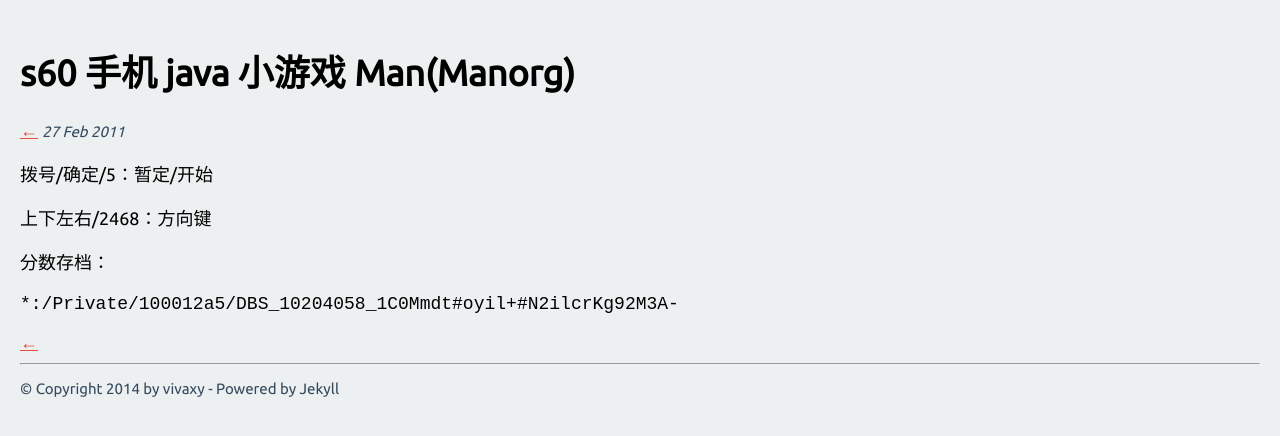
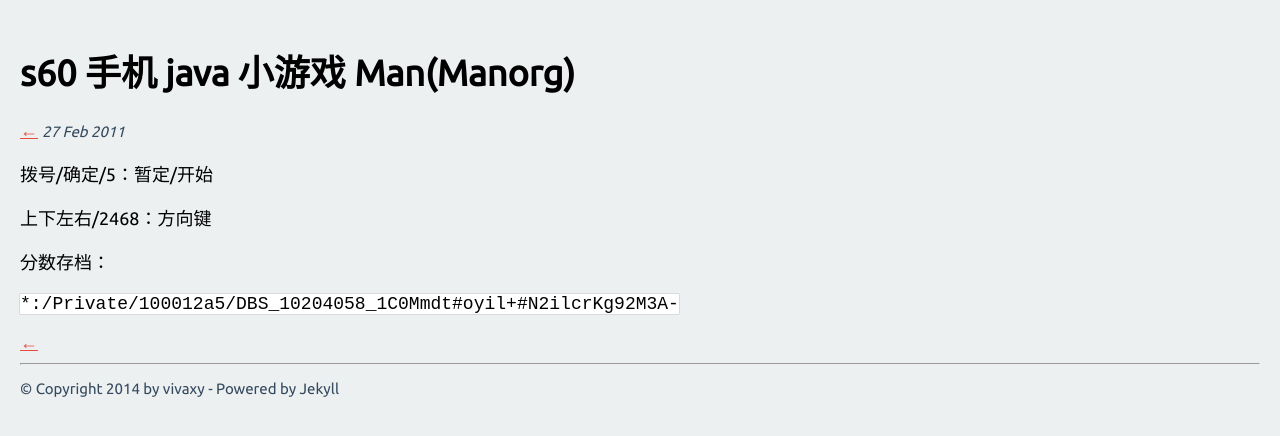
Before and after one commit to vivaxyblog/vivaxyblog.github.io, a Jekyll site: the page built from _posts/2011-02-27-s60-java-Man(Manorg).md, in a window 1280 px wide. Shown: the top 436 px of the page. Built offline with Jekyll 4.4.1, drawn with Linux system fonts in a browser that asks for light colours.

Commit message:
20140508

```diff
--- a/index.html
+++ b/index.html
@@ -4,6 +4,6 @@
 ---
 <ul>
 {% for page_ in site.posts %}
-<li><em>{{ page_.date | date_to_string }} </em> <a href="{{ site.baseurl }}{{ page_.url }}"> {{ page_.title }}</a></li>
+<li><span class="date">{{ page_.date | date_to_string }}</span>　<a href="{{ site.baseurl }}{{ page_.url }}">{{ page_.title }}</a></li>
 {% endfor %}
 </ul>
--- a/stylesheet.css
+++ b/stylesheet.css
@@ -27,5 +27,9 @@
 	font-size: 15px;
 	font-style: italic;
 }
+code {
+	background: rgb(255, 255, 255);
+	box-shadow: 0px 0px 1px rgba(0, 0, 0, 0.5);
+}
 @media screen and (max-width: 600px){
 }
```
